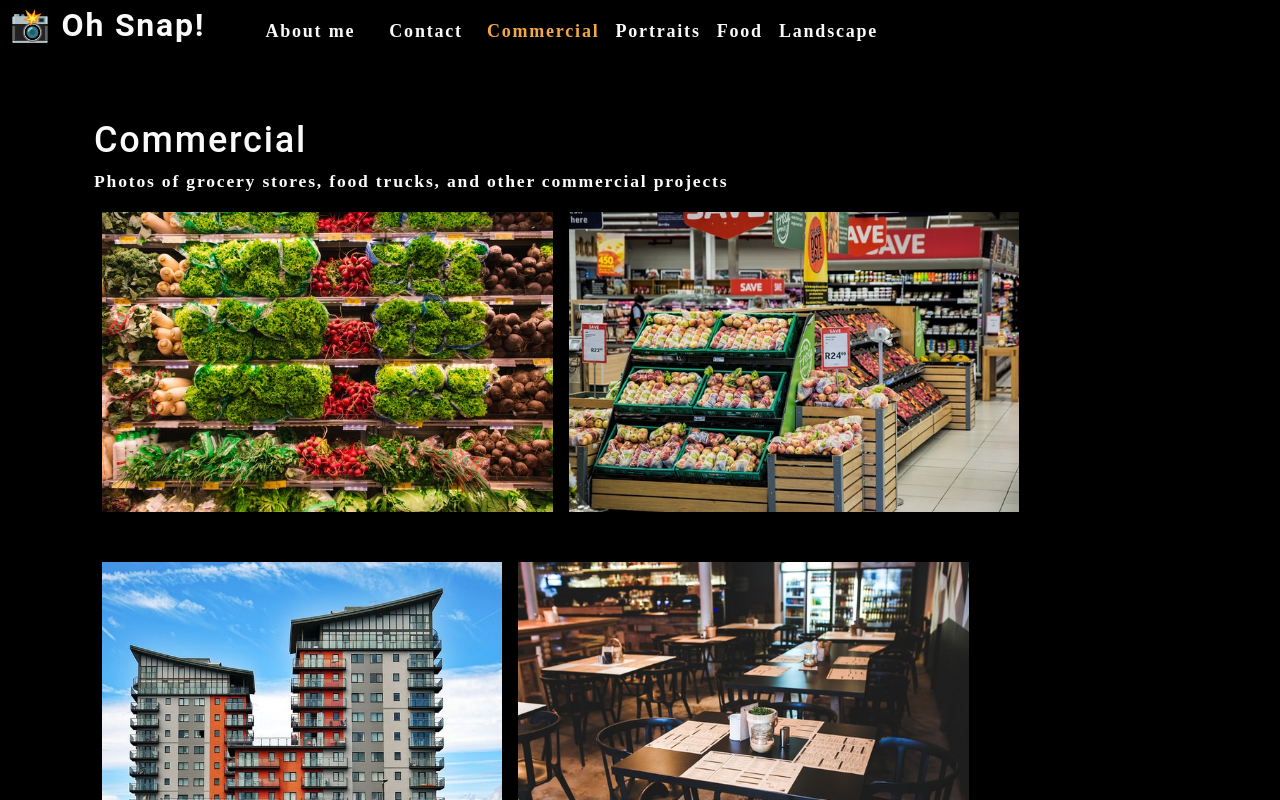
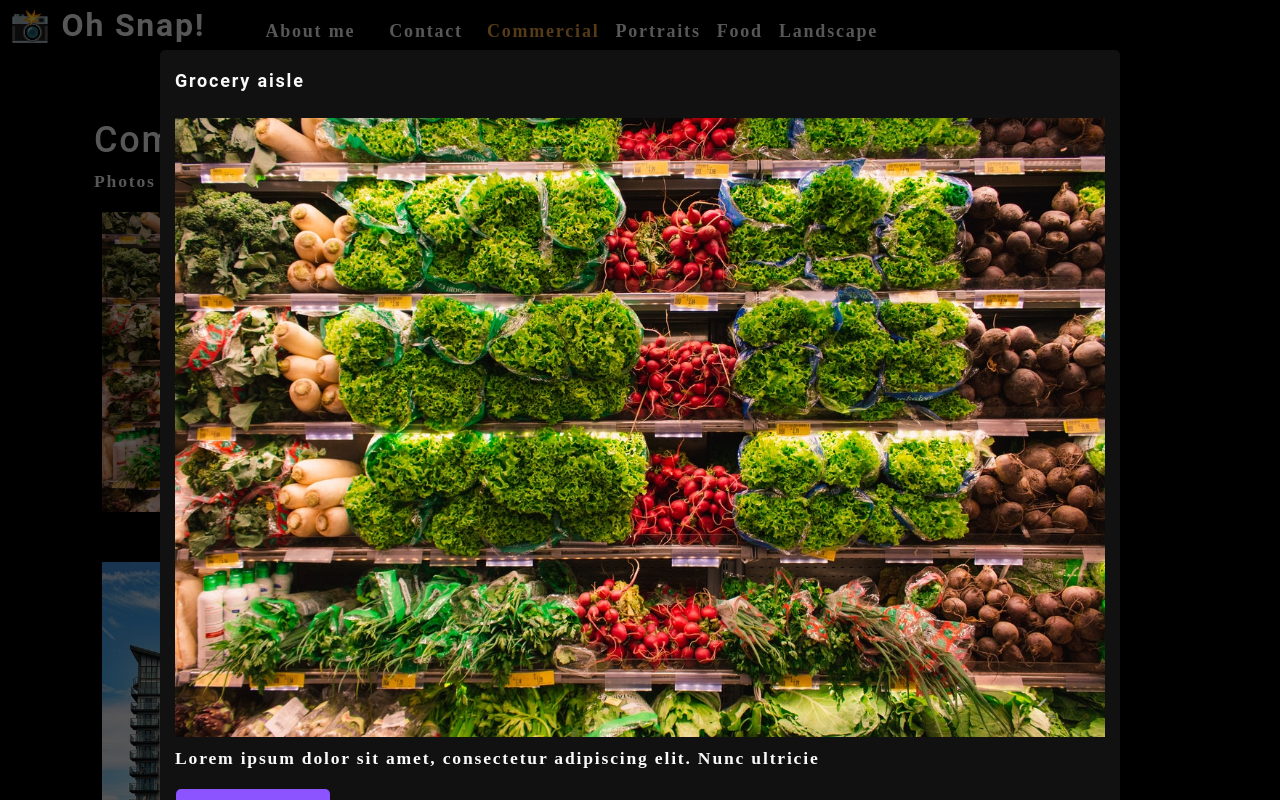
Before and after one commit to jambrose0/photo-port, a React (Create React App) app: page / in a window 1280 px wide. Both pictures are taken after a click on the picture 327 px from the left and 361 px from the top of the page. Shown: the top 800 px of the page. Built offline with nearby package versions, Linux system fonts and the light colour scheme.

Commit message:
initial modal functionality is good, allowing users to click on images and view them as modals, exiting is another issue

```diff
--- /dev/null
+++ b/src/components/Modal/index.js
@@ -0,0 +1,20 @@
+import React from "react";
+
+function Modal({ currentPhoto }) {
+  const { name, category, description, index } = currentPhoto;
+  return (
+    <div className="modalBackdrop">
+      <div className="modalContainer">
+        <h3 className="modalTitle">{name}</h3>
+        <img
+          src={require(`../../assets/large/${category}/${index}.jpg`)}
+          alt="current category"
+        />
+        <p>{description}</p>
+        <button type="button">Close the modal</button>
+      </div>
+    </div>
+  );
+}
+
+export default Modal;
--- a/src/components/PhotoList/PhotoList.js
+++ b/src/components/PhotoList/PhotoList.js
@@ -1,4 +1,5 @@
 import React, { useState } from "react";
+import Modal from "../Modal";
 
 const PhotoList = ({ category }) => {
   const [photos] = useState([
@@ -117,17 +118,24 @@
         "Lorem ipsum dolor sit amet, consectetur adipiscing elit. Nunc ultricie",
     },
   ]);
+  const [isModalOpen, setIsModalOpen] = useState(false);
 
   const currentPhotos = photos.filter((photo) => photo.category === category);
-
+  const [currentPhoto, setCurrentPhoto] = useState();
+  const toggleModal = (image, i) => {
+    setCurrentPhoto({ ...image, index: i });
+    setIsModalOpen(true);
+  };
   return (
     <div>
+      {isModalOpen && <Modal currentPhoto={currentPhoto} />}
       <div className="flex-row">
         {currentPhotos.map((image, i) => (
           <img
             src={require(`../../assets/small/${category}/${i}.jpg`)}
             alt={image.name}
             className="img-thumbnail mx-1"
+            onClick={() => toggleModal(image, i)}
             key={image.name}
           />
         ))}
```
Also changed, not shown: 1 other file (tests, documents, lock files or other folders).
